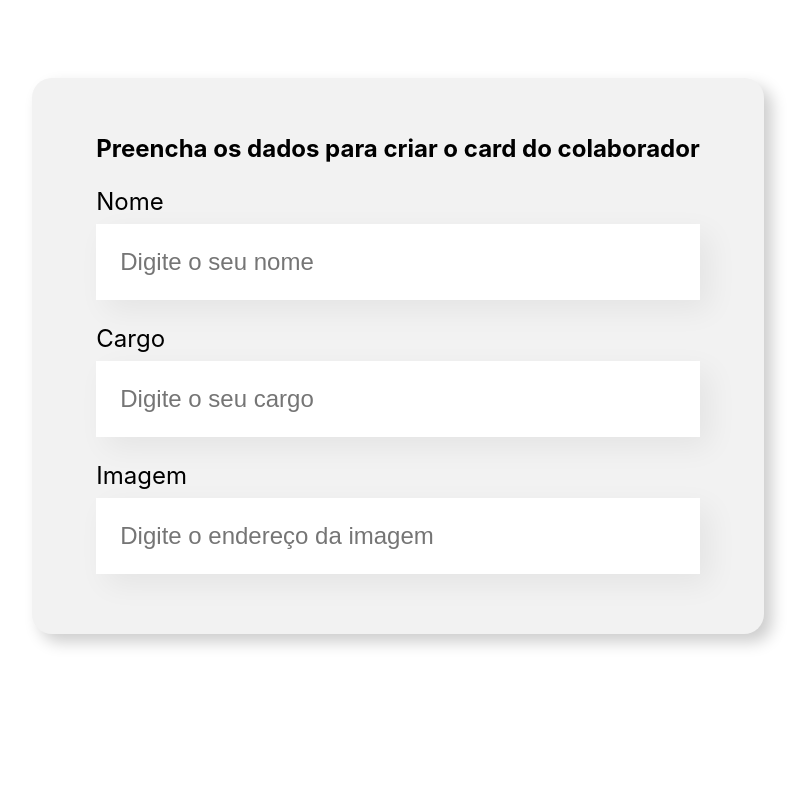
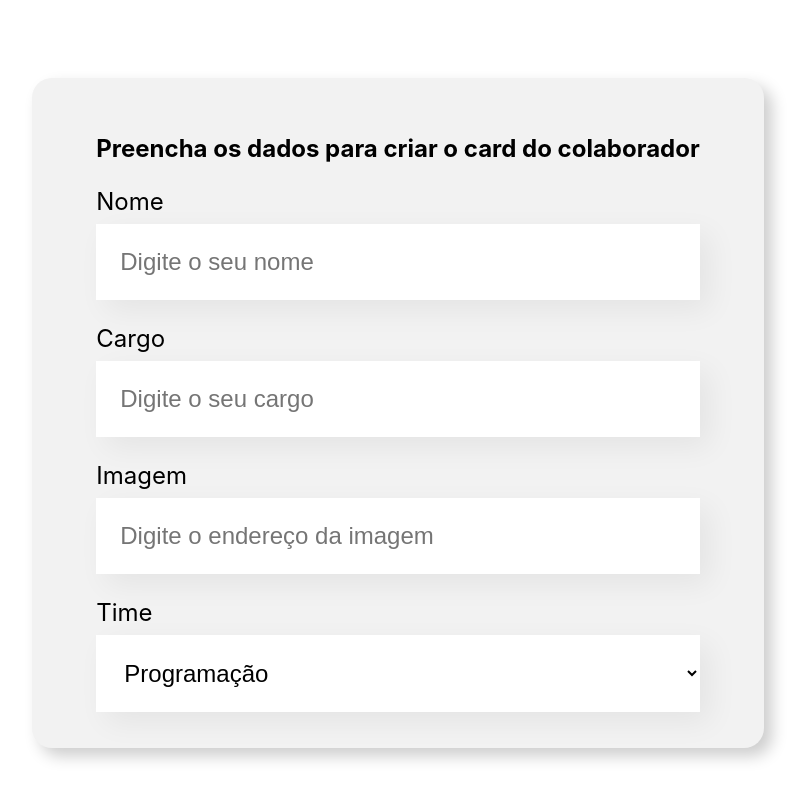
Before and after one commit to HenioJunior/organo, a React (Create React App) app: page / in a window 1280 px wide. Shown: the part 500-1300 px from the top of the page, without its empty margins (242-1050 px from the left). Before the commit the page ends 1214 px from the top, so only its background shows below. Built offline with nearby package versions, Linux system fonts and the light colour scheme.

Commit message:
Lista dos times

```diff
--- a/src/componentes/Formulario/index.js
+++ b/src/componentes/Formulario/index.js
@@ -1,7 +1,19 @@
 import CampoTexto from '../CampoTexto';
+import ListaSuspensa from '../ListaSuspensa';
 import './Formulario.css'
 
 const Formulario = () => {
+
+    const times = [
+        'Programação',
+        'Front-End',
+        'Data Science',
+        'Devops',
+        'UX e Design',
+        'Mobile',
+        'Inovação e Gestão'
+    ]
+
     return (
         <section className="formulario">
             <form>
@@ -9,6 +21,7 @@
                 <CampoTexto label="Nome" placeholder="Digite o seu nome" />
                 <CampoTexto label="Cargo" placeholder="Digite o seu cargo" />
                 <CampoTexto label="Imagem" placeholder="Digite o endereço da imagem" />
+                <ListaSuspensa label="Time" itens={times} />
             </form>
         </section>
 
--- /dev/null
+++ b/src/componentes/ListaSuspensa/ListaSuspensa.css
@@ -0,0 +1,15 @@
+.lista-suspensa label {
+    display: block;
+    margin-bottom: 8px;
+    font-size: 24px;
+}
+
+.lista-suspensa select {
+    background-color: #FFF;
+    box-shadow: 10px 10px 30px rgba(0,0,0, 0.06);
+    width: 100%;
+    border: none;
+    font-size: 24px;
+    padding: 24px;
+    box-sizing: border-box;
+}
--- /dev/null
+++ b/src/componentes/ListaSuspensa/index.js
@@ -0,0 +1,15 @@
+import './ListaSuspensa.css'
+
+const ListaSuspensa = (props) => {
+    console.log(props.itens)
+
+    return (
+    <div className='lista-suspensa'>
+        <label>{props.label}</label>
+        <select>
+            {props.itens.map(item => <option key={item}>{item}</option>)}
+        </select>
+    </div>
+    )
+}
+export default ListaSuspensa
```
Also changed, not shown: 1 other file (tests, documents, lock files or other folders).
